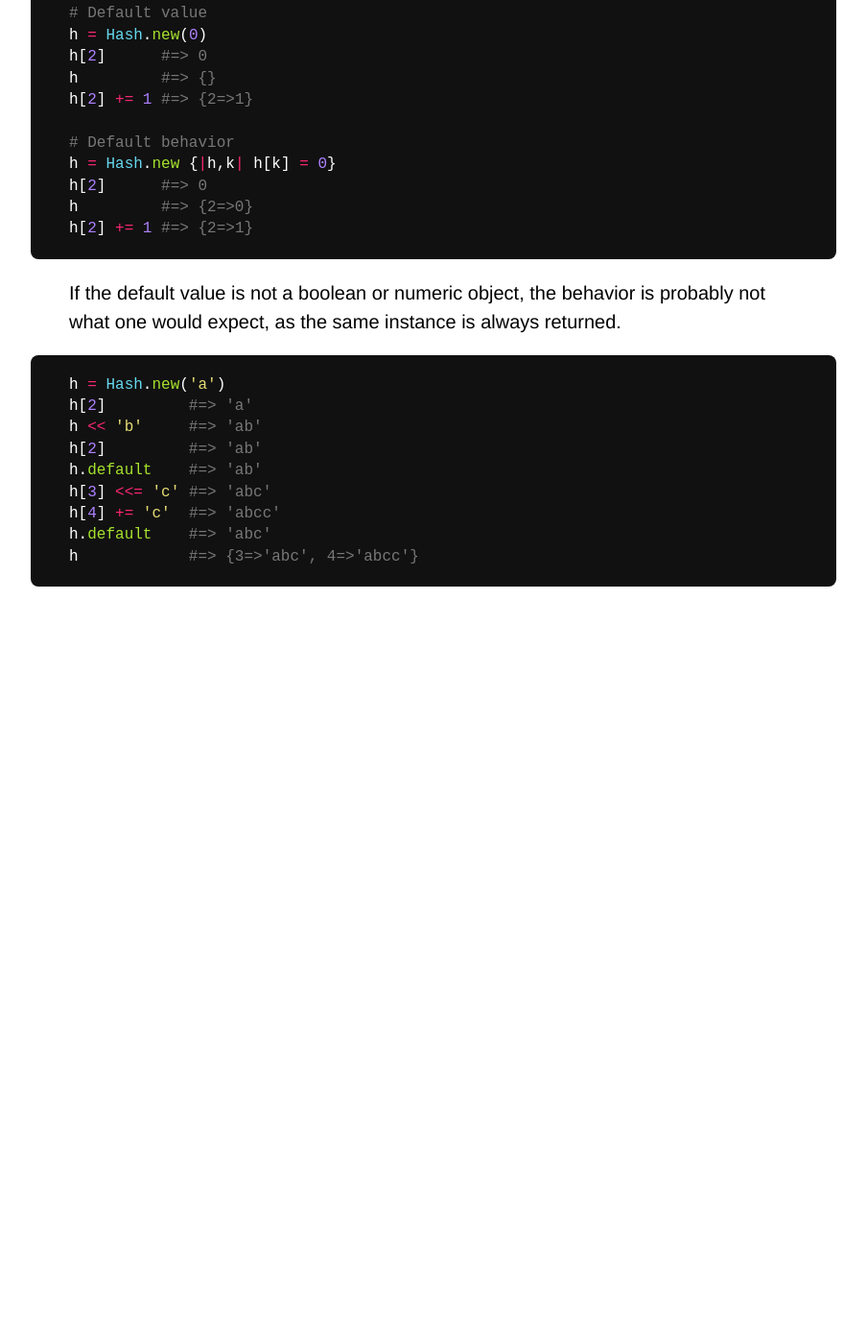
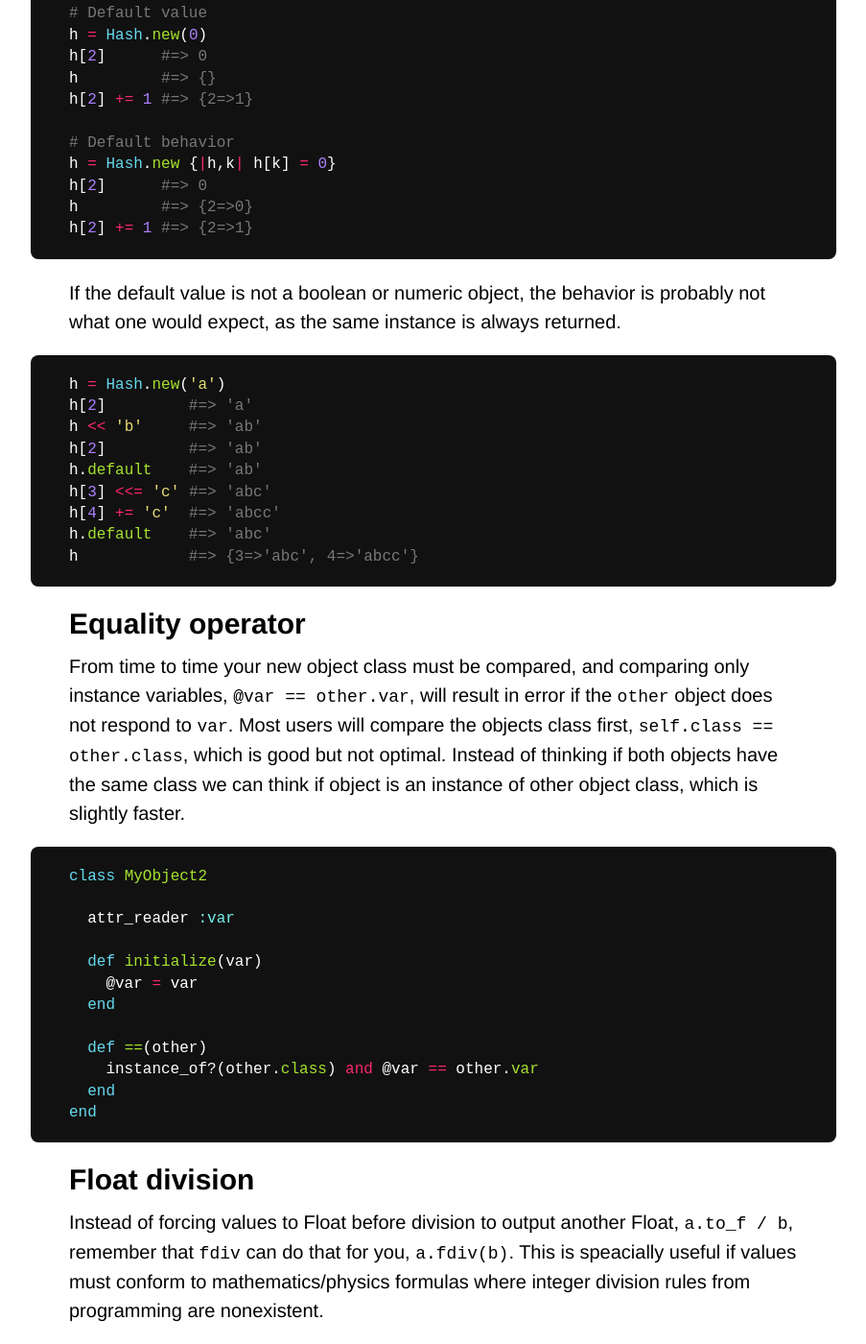
Before and after one commit to Maumagnaguagno/maumagnaguagno.github.io, a Jekyll site: the page built from ruby.md, in a window 1280 px wide and 1400 px high, scrolled down 3889 px. Shown: the whole window at 96% size, without its empty margins (188-1091 px from the left). Built offline with Jekyll 4.4.1, drawn with Linux system fonts in a browser that asks for light colours; our own code applies the rules of GitHub Pages for plain Markdown files; before the commit the page ends 4520 px from its top, so only the background shows below that.

Commit message:
Add equality operator and float division to Ruby

````diff
--- a/ruby.md
+++ b/ruby.md
@@ -174,3 +174,27 @@ h[4] += 'c'  #=> 'abcc'
 h.default    #=> 'abc'
 h            #=> {3=>'abc', 4=>'abcc'}
 ```
+
+## Equality operator
+From time to time your new object class must be compared, and comparing only instance variables, ``@var == other.var``, will result in error if the ``other`` object does not respond to ``var``.
+Most users will compare the objects class first, ``self.class == other.class``, which is good but not optimal.
+Instead of thinking if both objects have the same class we can think if object is an instance of other object class, which is slightly faster.
+
+```ruby
+class MyObject2
+
+  attr_reader :var
+
+  def initialize(var)
+    @var = var
+  end
+
+  def ==(other)
+    instance_of?(other.class) and @var == other.var
+  end
+end
+```
+
+## Float division
+Instead of forcing values to Float before division to output another Float, ``a.to_f / b``, remember that ``fdiv`` can do that for you, ``a.fdiv(b)``.
+This is speacially useful if values must conform to mathematics/physics formulas where integer division rules from programming are nonexistent.
````
